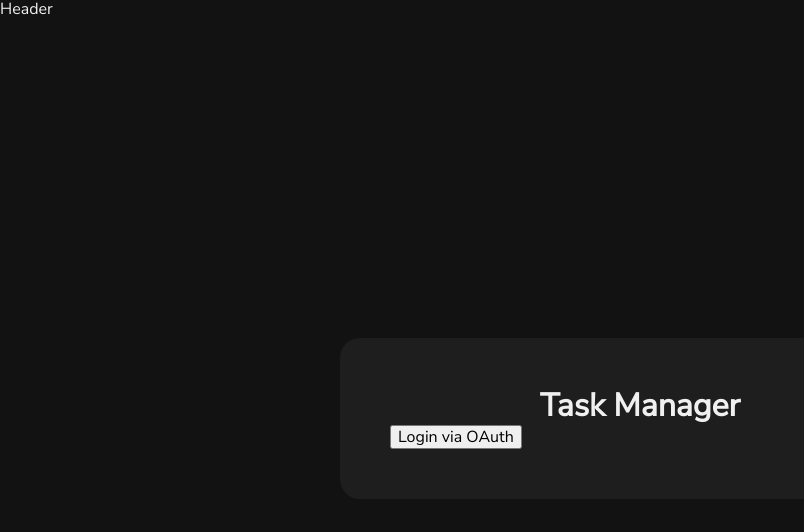
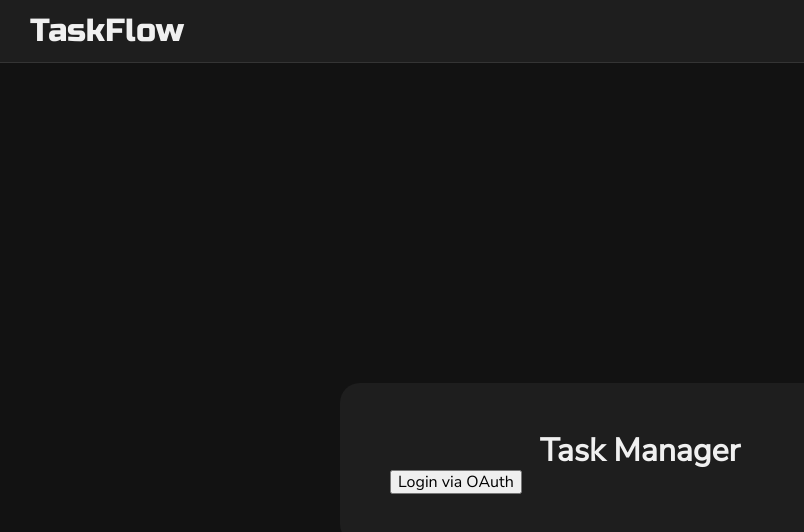
Before and after one commit to mxtrd/taskflow, a React (Vite) app: page /login in a window 1280 px wide. Shown: the top 532 px of the page, without its empty margins (0-804 px from the left). Built offline with nearby package versions, Linux system fonts and the light colour scheme; no server answers.

Commit message:
feat(ui): add header with route-aware layout

```diff
--- /dev/null
+++ b/src/widgets/header/Header.module.scss
@@ -0,0 +1,76 @@
+.header {
+  padding-block: 12px;
+  background-color: var(--bg-surface);
+  border-bottom: 1px solid var(--bg-elevated);
+}
+
+.inner {
+  display: flex;
+  align-items: center;
+  justify-content: space-between;
+}
+
+.logo,
+.profile,
+.backLink {
+  text-decoration: none;
+  font-family: var(--second-family);
+  font-size: 32px;
+  line-height: 1.2;
+  color: var(--text-primary);
+}
+
+.profile,
+.backLink {
+  font-size: 16px;
+}
+// .bar {
+//   min-height: 52px;
+//   padding: 0 20px;
+//   display: flex;
+//   align-items: center;
+//   background-color: var(--bg-surface);
+//   border-bottom: 1px solid var(--bg-elevated);
+// }
+
+// .inner {
+//   width: 100%;
+//   max-width: var(--content-width);
+//   margin: 0 auto;
+// }
+
+// .innerSplit {
+//   display: flex;
+//   align-items: center;
+//   justify-content: space-between;
+//   gap: 16px;
+// }
+
+// .brand {
+//   font-weight: 700;
+//   font-size: 1.125rem;
+//   color: var(--text-primary);
+// }
+
+// .profile {
+//   max-width: 220px;
+//   overflow: hidden;
+//   text-overflow: ellipsis;
+//   white-space: nowrap;
+//   font-weight: 500;
+//   color: var(--text-primary);
+// }
+
+// .link {
+//   text-decoration: none;
+//   color: inherit;
+
+//   &:hover {
+//     color: var(--accent);
+//   }
+
+//   &:focus-visible {
+//     outline: 2px solid var(--accent);
+//     outline-offset: 2px;
+//   }
+// }
--- a/src/widgets/header/Header.tsx
+++ b/src/widgets/header/Header.tsx
@@ -1,6 +1,63 @@
+import clsx from 'clsx'
+import { Link, useLocation } from 'react-router-dom'
+import { useAuth } from '@/shared/hooks/useAuth'
+import baseStyles from '@/app/styles/base.module.scss'
+import styles from './Header.module.scss'
+
+const BRAND = 'TaskFlow'
+
 const Header = () => {
+  const { pathname } = useLocation()
+  const { isAuth, me } = useAuth()
+
+  const taskMatch = pathname.match(/^\/boards\/([^/]+)\/tasks\/([^/]+)\/?$/)
+
+  if (taskMatch) {
+    const [, boardId] = taskMatch
+    return (
+      <header className={styles.header}>
+        <div className={baseStyles.container}>
+          <div className={styles.inner}>
+            <Link className={styles.backLink} to={`/boards/${boardId}`}>
+              ← Back
+            </Link>
+          </div>
+        </div>
+      </header>
+    )
+  }
+
+  const isGuestRoute = pathname === '/login' || pathname === '/oauth2/callback'
+
+  if (isGuestRoute || !isAuth) {
+    return (
+      <header className={styles.header}>
+        <div className={baseStyles.container}>
+          <div className={styles.inner}>
+            <span className={styles.logo}>
+              {BRAND}
+            </span>
+          </div>
+        </div>
+      </header>
+    )
+  }
+
   return (
-    <header>Header</header>
+    <header className={styles.header}>
+      <div className={baseStyles.container}>
+        <div className={styles.inner}>
+          <Link className={styles.logo} to="/boards">
+            {BRAND}
+          </Link>
+          {pathname !== '/profile' && (
+            <Link className={styles.profile} to="/profile">
+              {me?.login ?? 'Profile'}
+            </Link>
+          )}
+        </div>
+      </div>
+    </header>
   )
 }
 
```
